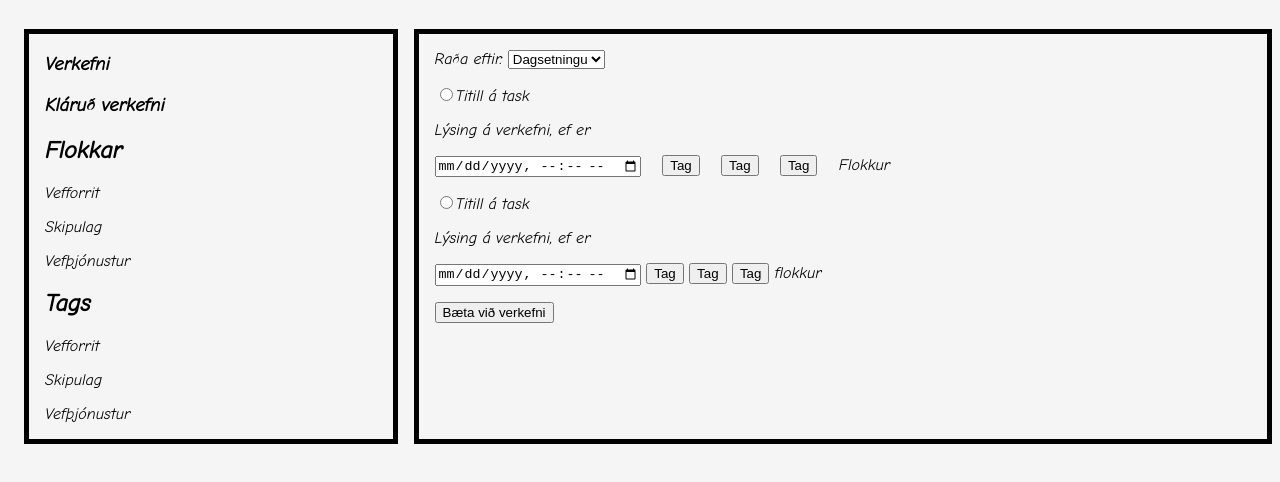
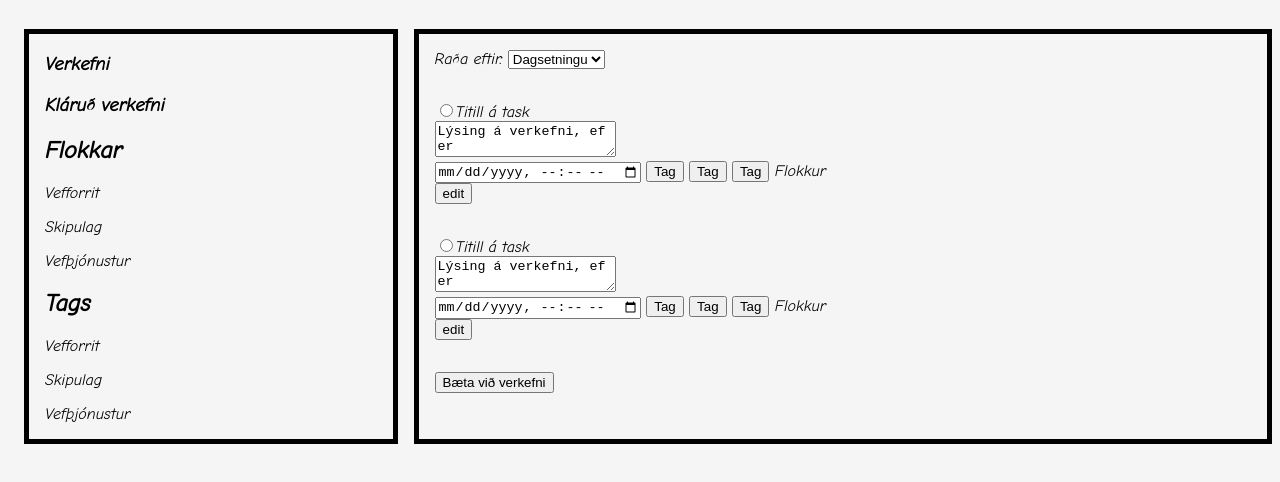
Before and after one commit to ske18/Hopverkefni2, a website with bundled scripts: page index.html in a window 1280 px wide. Shown: the part 90-572 px from the top of the page. Built offline with nearby package versions, Linux system fonts and the light colour scheme.

Commit message:
one more for the road
á eftir að setja virkni í takka og hvernig á að save-a hluti sem settir eru í

```diff
--- a/index.html
+++ b/index.html
@@ -48,25 +48,27 @@
         </div>
 
         <div class="row2b">
-            <input type="radio"><p class="takkalysing">Titill á task<p></div>
-            <p>Lýsing á verkefni, ef er</p>
+            <div><input type="radio"><p class="takkalysing">Titill á task</div>
+            <div><textarea>Lýsing á verkefni, ef er</textarea></div>
             <!--þarf að tengja við data.jason eru ekki takkar-->
-            <input type="datetime-local">
+            <div><input type="datetime-local">
             <button name="button">Tag</button>
             <button name="button">Tag</button>
             <button name="button">Tag</button>
-            <p class="valflokkur">Flokkur</p>
+            <p class="valflokkur">Flokkur</p></div>
+            <div><button name="button">edit</button></div>
         </div>
 
         <div class="row3b">
-            <input type="radio"><p class ="takkalysing">Titill á task</p>
-            <p>Lýsing á verkefni, ef er</p>
-            <!--þarf að tengja við data.jason eru ekki takkar-->
-            <input type="datetime-local">
-            <button name="button">Tag</button>
-            <button name="button">Tag</button>
-            <button name="button">Tag</button>
-            <p class="valflokkur">flokkur</p>
+            <div><input type="radio"><p class="takkalysing">Titill á task</div>
+                <div><textarea>Lýsing á verkefni, ef er</textarea></div>
+                <!--þarf að tengja við data.jason eru ekki takkar-->
+                <div><input type="datetime-local">
+                <button name="button">Tag</button>
+                <button name="button">Tag</button>
+                <button name="button">Tag</button>
+                <p class="valflokkur">Flokkur</p></div>
+                <div><button name="button">edit</button></div><!--breytist í save í edit-->
         </div>
 
         <div class="row4b">
--- a/styles/config.scss
+++ b/styles/config.scss
@@ -31,6 +31,7 @@ section {
   }
 }
 .toDoList {
+  display: flex;
   width: 70%;
   & > * {
     margin-left: 1rem;
@@ -39,6 +40,16 @@ section {
 }
 .row1b {
   margin-top: 1rem;
+  margin-bottom: 2rem;
+  flex-direction: row;
+}
+.row2b{
+  margin-bottom: 2rem;
+  flex-direction: row;
+}
+.row3b{
+  margin-bottom: 2rem;
+  flex-direction: row;
 }
 
 .takkalysing {
```
Also changed, not shown: styles.css, 1 other file.
